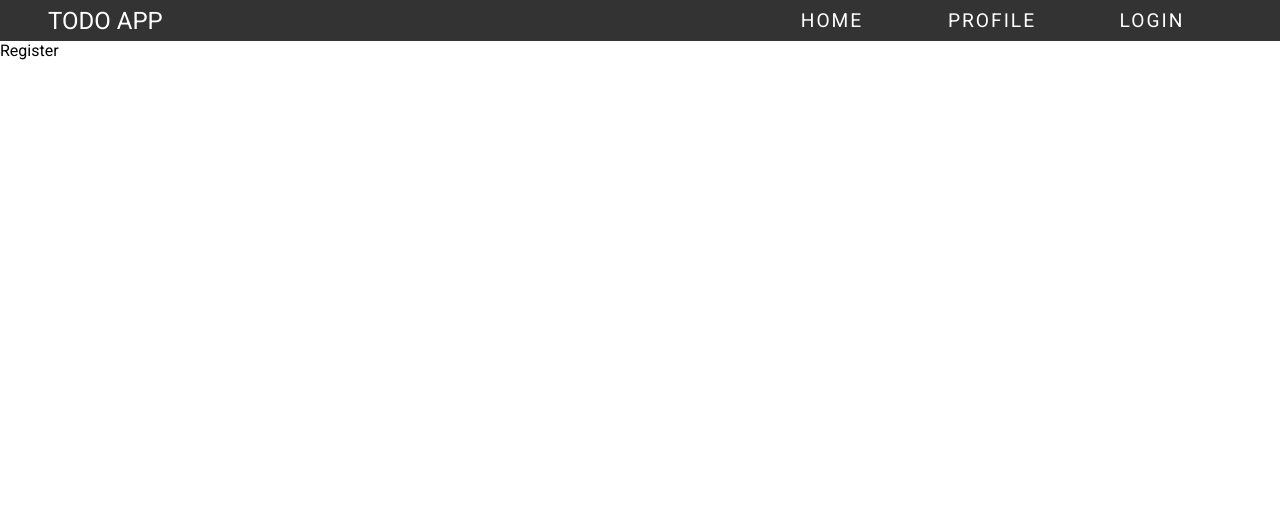
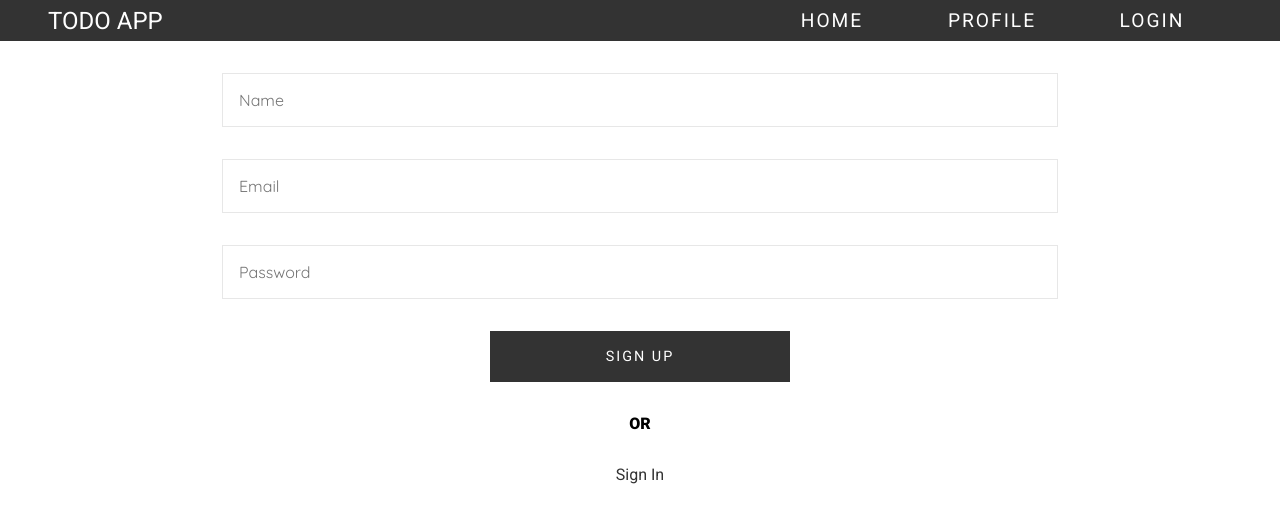
Before and after one commit to shubham-sapkal/to-do-list, a React (Vite) app in the folder frontend/vite-project/: page /register in a window 1280 px wide. Shown: the top 522 px of the page. Built offline with nearby package versions, Linux system fonts and the light colour scheme.

Commit message:
added authendication

```diff
--- a/frontend/vite-project/src/App.jsx
+++ b/frontend/vite-project/src/App.jsx
@@ -5,6 +5,7 @@ import Header from "./components/Header";
 import Register from "./pages/Register";
 import Login from "./pages/Login";
 import Profile from "./pages/Profile";
+import { Toaster } from "react-hot-toast";
 
 function App() {
 
@@ -17,7 +18,7 @@ function App() {
         <Route path="/login" element={<Login />} />
         <Route path="/register" element={<Register/>} />
       </Routes>
-
+      <Toaster />
     </Router>
   )
 }
--- a/frontend/vite-project/src/components/Header.jsx
+++ b/frontend/vite-project/src/components/Header.jsx
@@ -1,7 +1,50 @@
-import React from 'react'
-import { Link } from 'react-router-dom'
+import React, { useContext } from 'react'
+import { Link, Navigate } from 'react-router-dom'
+import { Context } from '../main';
+
+import { toast } from 'react-hot-toast';
+
+import { server } from '../main';
+
+import axios from 'axios';
 
 const Header = () => {
+
+    const ctx = useContext(Context);
+
+    // console.log("is Auth = " + isAuthenticated);
+
+    const logoutHandler = async () => {
+
+      ctx.setIsLoading(true);
+
+        try {
+          const { data } = await axios.get(
+            `${server}/users/logout`,
+            {
+              withCredentials: true,
+            }
+          );
+
+          toast.success("Logout Successfully!");
+
+          ctx.setIsAuthenticated(false);
+
+          ctx.setIsLoading(true);
+        } catch (error) {
+          // console.log("Login Error: " + error);
+          toast.error(error.response.data.message);
+          ctx.setIsAuthenticated(true);
+          ctx.setIsLoading(true);
+        }
+
+    }
+
+    // if(ctx.isAuthenticated) {
+    //     return <Navigate to={"/"} />
+    // }
+
+
   return (
     <nav className='header'>
         <div>
@@ -15,10 +58,10 @@ const Header = () => {
             <Link to={"/profile"} >
                 Profile
             </Link>
-            <Link to={"/login"} >
-                Login
-            </Link>
-            {/* <button className='btn'>LOGIN</button> */}
+            { !ctx.isAuthenticated
+                ? ( <Link to={"/login"} > Login </Link>  )
+                : ( <button  className='btn' disabled={ctx.loading} onClick={logoutHandler}>logout</button> )
+            }
         </article>
     </nav>
   )
--- a/frontend/vite-project/src/main.jsx
+++ b/frontend/vite-project/src/main.jsx
@@ -1,10 +1,37 @@
-import React from 'react'
+import React, { createContext, useState } from 'react'
 import ReactDOM from 'react-dom/client'
 import App from './App'
 import './styles/app.scss'
 
+// import { createContext } from 'react';
+
+export const server = "https://shubham-todo-app.onrender.com/api/v1";
+
+export const Context = createContext({
+  isAuthenticated: false,
+});
+
+const AppWrapper = () => {
+
+  const [ isAuthenticated, setIsAuthenticated ] = useState(false);
+  const [ loading, setIsLoading] = useState(false);
+
+  return (
+    <Context.Provider
+      value={{
+        isAuthenticated,
+        setIsAuthenticated,
+        loading,
+        setIsLoading
+      }}>
+      <App />
+    </Context.Provider>
+  );
+}
+
+
 ReactDOM.createRoot(document.getElementById('root')).render(
   <React.StrictMode>
-    <App />
-  </React.StrictMode>,
-)
+      <AppWrapper />
+  </React.StrictMode>
+);
--- a/frontend/vite-project/src/pages/Login.jsx
+++ b/frontend/vite-project/src/pages/Login.jsx
@@ -1,8 +1,76 @@
-import React from 'react'
+import React, { useContext, useState } from 'react'
+
+import {Link, Navigate} from "react-router-dom";
+import { server, Context } from '../main';
+import axios from 'axios';
+import { toast } from 'react-hot-toast';
 
 const Login = () => {
+
+  const ctx = useContext(Context);
+
+  const [ email, setEmail ] = useState("");
+  const [ password, setPassword] = useState("");
+
+  const emailChangeHandler = event => {
+    setEmail(event.target.value);
+  }
+
+  const passwordChangeHandler = event => {
+    setPassword(event.target.value);
+  }
+
+  const submitHandler = async (event) => {
+    event.preventDefault();
+
+    ctx.setIsLoading(true);
+
+    try {
+      const { data }= await axios.post(
+        `${server}/users/login`,
+        {
+          email,
+          password
+        },
+        {
+          headers: {
+            "Content-Type": "application/json"
+          },
+          withCredentials: true,
+        }
+      );
+
+      toast.success(data.message);
+
+      ctx.setIsAuthenticated(true);
+
+      ctx.setIsLoading(false);
+
+    } catch (error) {
+      // console.log("Login Error: " + error);
+      toast.error(error.response.data.message);
+      ctx.setIsAuthenticated(false);
+      ctx.setIsLoading(false);
+    }
+
+  }
+
+  if(ctx.isAuthenticated) {
+    return <Navigate to={"/"} />
+  }
+
   return (
-    <div>Login</div>
+    <div className="login">
+      <section>
+        <form onSubmit={submitHandler} >
+          <input type="email" value={email}  placeholder='Email' onChange={emailChangeHandler}/>
+          <input type="password" value={password} placeholder='Password' onChange={passwordChangeHandler} />
+          <button type="submit" disabled={ctx.loading}>Sign Up</button>
+          <h4>OR</h4>
+          <Link to="/register">Sign Up</Link>
+        </form>
+      </section>
+    </div>
   )
 }
 
--- a/frontend/vite-project/src/pages/Register.jsx
+++ b/frontend/vite-project/src/pages/Register.jsx
@@ -1,8 +1,87 @@
-import React from 'react'
+import React, { useContext, useState } from 'react'
+
+import { Link, Navigate } from 'react-router-dom';
+
+import axios from "axios";
+import { Context, server } from '../main';
+
+import toast from "react-hot-toast";
 
 const Register = () => {
+
+  const [name, setName] = useState("");
+  const [email, setEmail] = useState("");
+  const [password, setPassword] = useState("");
+
+  const ctx = useContext(Context);
+
+  const nameChangeHandler = event => {
+    setName(event.target.value);
+  }
+
+  const emailChangeHandler = event => {
+    setEmail(event.target.value);
+  }
+
+  const passwordChangeHandler = event => {
+    setPassword(event.target.value);
+  }
+
+  const submitHandler = async (event) => {
+    event.preventDefault();
+
+    ctx.setIsLoading(true);
+
+    // console.log(name + email + password);
+
+    // Using backend API
+    try {
+        const { data } = await axios.post(`${server}/users/register`,{
+          name,
+          email,
+          password
+      },
+      {
+        headers: {
+          "Content-Type": "application/json"
+        },
+        withCredentials: true,
+      });
+
+      // console.log("data = " + data);
+
+      toast.success(data.message);
+
+      ctx.setIsAuthenticated(true);
+
+      ctx.setIsLoading(false);
+
+    } catch(error) {
+      toast.error(error.response.data.message);
+      console.log(error);
+      ctx.setIsAuthenticated(false);
+      ctx.setIsLoading(false);
+    }
+
+  }
+
+  if(ctx.isAuthenticated) {
+    return <Navigate to={"/"} />
+  }
+
   return (
-    <div>Register</div>
+    <div className="login">
+      <section>
+        <form onSubmit={submitHandler}>
+          <input type="text" value={name}  placeholder='Name' onChange={nameChangeHandler} />
+          <input type="email" value={email} placeholder='Email' onChange={emailChangeHandler} />
+          <input type="password" value={password} placeholder='Password' onChange={passwordChangeHandler} />
+          <button type="submit" disabled={ctx.loading} >Sign Up</button>
+          <h4>OR</h4>
+          <Link to="/login">Sign In</Link>
+        </form>
+      </section>
+    </div>
   )
 }
 
```
